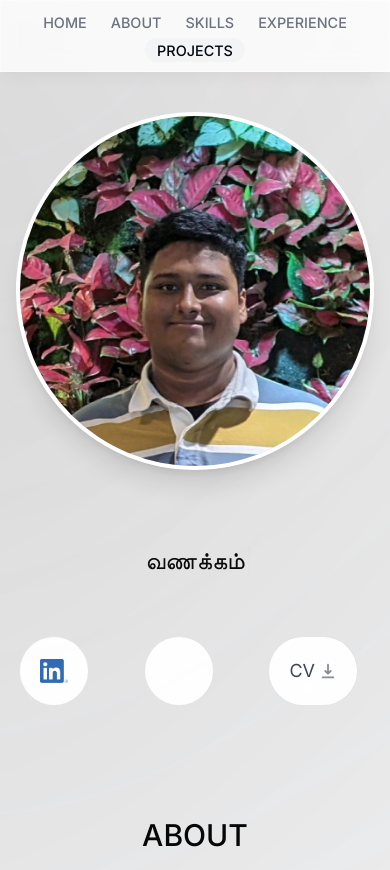
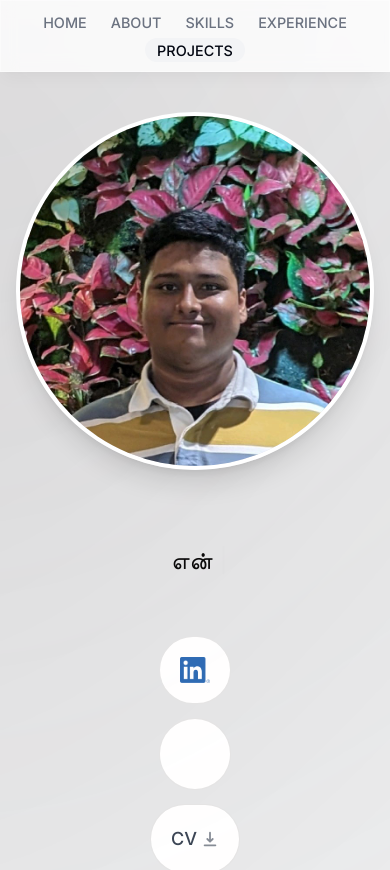
Before and after one commit to akileshjayakumar/v1, a Next.js app: page / in a window 390 px wide. Shown: the top 870 px of the page. Built offline with nearby package versions, Linux system fonts and the light colour scheme.

Commit message:
Update intro component and resume filename

```diff
--- a/components/intro.tsx
+++ b/components/intro.tsx
@@ -12,8 +12,8 @@ import linkinlogo from "@/public/linkedin-logo.png";
 
 const fullText = [
   "Hi, I'm Akilesh!",
-  "வணக்கம், நான் அகிலேஷ்!",
-  "你好，我是阿基莱什！",
+  "என் பெயர் அகிலேஷ்!",
+  "你好，我是阿基莱什!",
   "Hai, saya Akilesh!",
   "I am passionate about software engineering and cybersecurity.",
   "I enjoy coding and learning new technologies.",
@@ -90,14 +90,14 @@ export default function Intro() {
     <section
       ref={ref}
       id="home"
-      className="mb-20 max-w-[50rem] text-center sm:mb-0"
+      className="mb-28 max-w-[50rem] text-center sm:mb-0 scroll-mt-[100rem]"
     >
       <div className="flex flex-col items-center">
         <div className="relative mb-4">
           <motion.div
             initial={{ opacity: 0, scale: 0 }}
             animate={{ opacity: 1, scale: 1 }}
-            transition={{ type: "tween", duration: 0.1 }}
+            transition={{ type: "tween", duration: 0.2 }}
           >
             <Image
               src="/profile-photo.jpg"
@@ -114,7 +114,7 @@ export default function Intro() {
           className="text-2xl m-[3.7rem] font-medium sm:text-4xl"
           initial={{ opacity: 0, y: 100 }}
           animate={{ opacity: 1, y: 0 }}
-          transition={{ delay: 0.2 }}
+          transition={{ delay: 0.5 }}
         >
           <span className="font-medium" ref={textRef}>
             {text}
@@ -124,10 +124,10 @@ export default function Intro() {
       </div>
 
       <motion.div
-        className="flex mb-[1.5rem] ml-[0.2rem] justify-center gap-[2.4rem] text-lg"
+        className="flex flex-col sm:flex-row items-center justify-center gap-2 text-lg ml-[1rem] font-medium"
         initial={{ opacity: 0, y: 100 }}
         animate={{ opacity: 1, y: 0 }}
-        transition={{ delay: 0.6 }}
+        transition={{ delay: 0.7 }}
       >
         {/* LinkedIn Button */}
         <a
@@ -164,7 +164,7 @@ export default function Intro() {
             (isMobile ? " mobile-style" : " w-[4rem] h-[4rem]")
           }
           href="./Akilesh Jayakumar Resume.pdf"
-          download="akileshjayakumar-resume.pdf"
+          download="akileshjayakumar_resume.pdf"
         >
           CV{" "}
           <HiDownload className="opacity-60 group-hover:translate-y-1 transition" />
```
Also changed, not shown: 1 other file (tests, documents, lock files or other folders).
